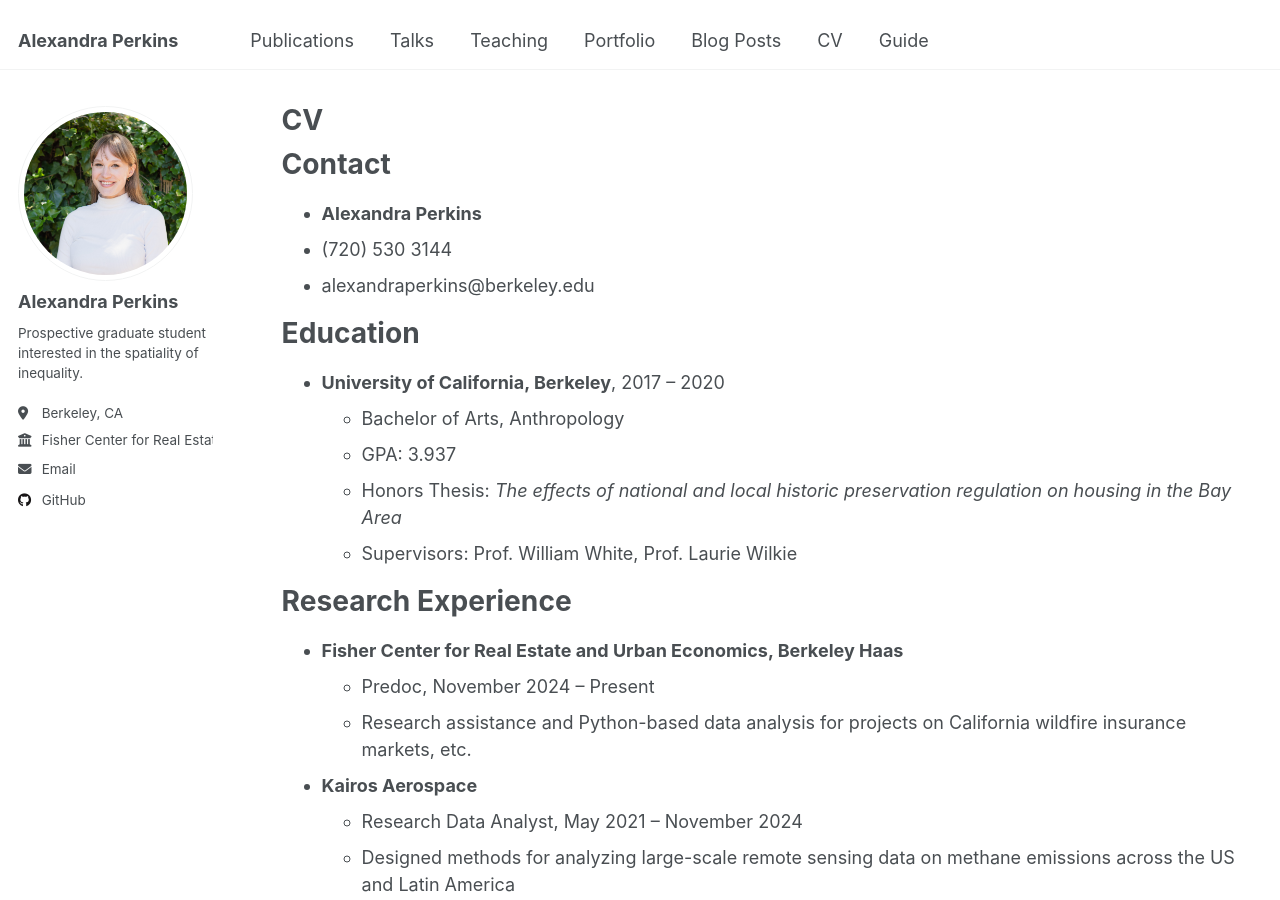
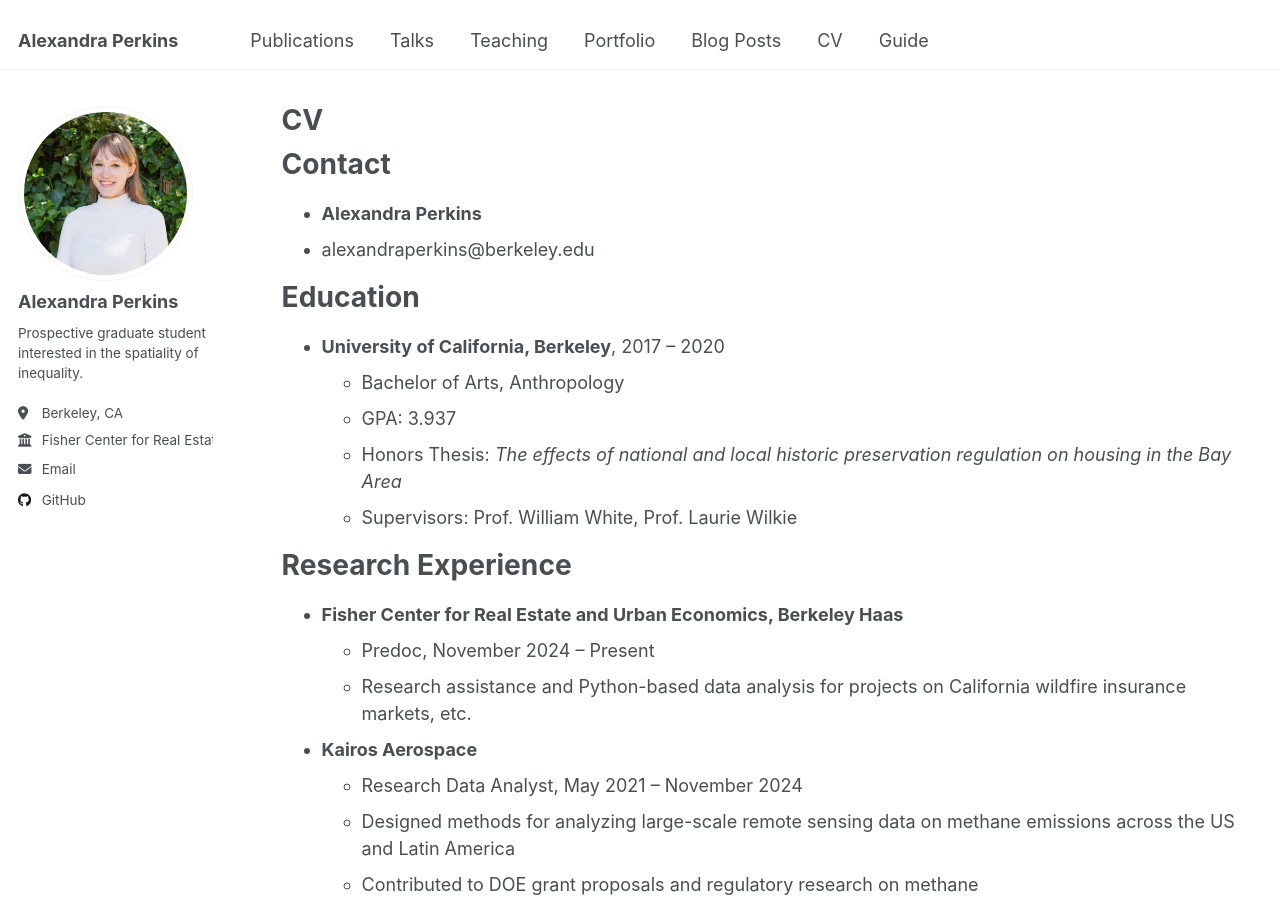
Before and after one commit to perkinsalex/perkinsalex.github.io, a Jekyll site: the page built from _pages/cv.md, in a window 1280 px wide and 900 px high. Built offline with Jekyll 4.4.1, drawn with Linux system fonts in a browser that asks for light colours.

Commit message:
Update cv.md

```diff
--- a/_pages/cv.md
+++ b/_pages/cv.md
@@ -12,7 +12,6 @@ redirect_from:
 Contact
 ======
 * **Alexandra Perkins**
-* (720) 530 3144
 * alexandraperkins@berkeley.edu
 
 Education
```
